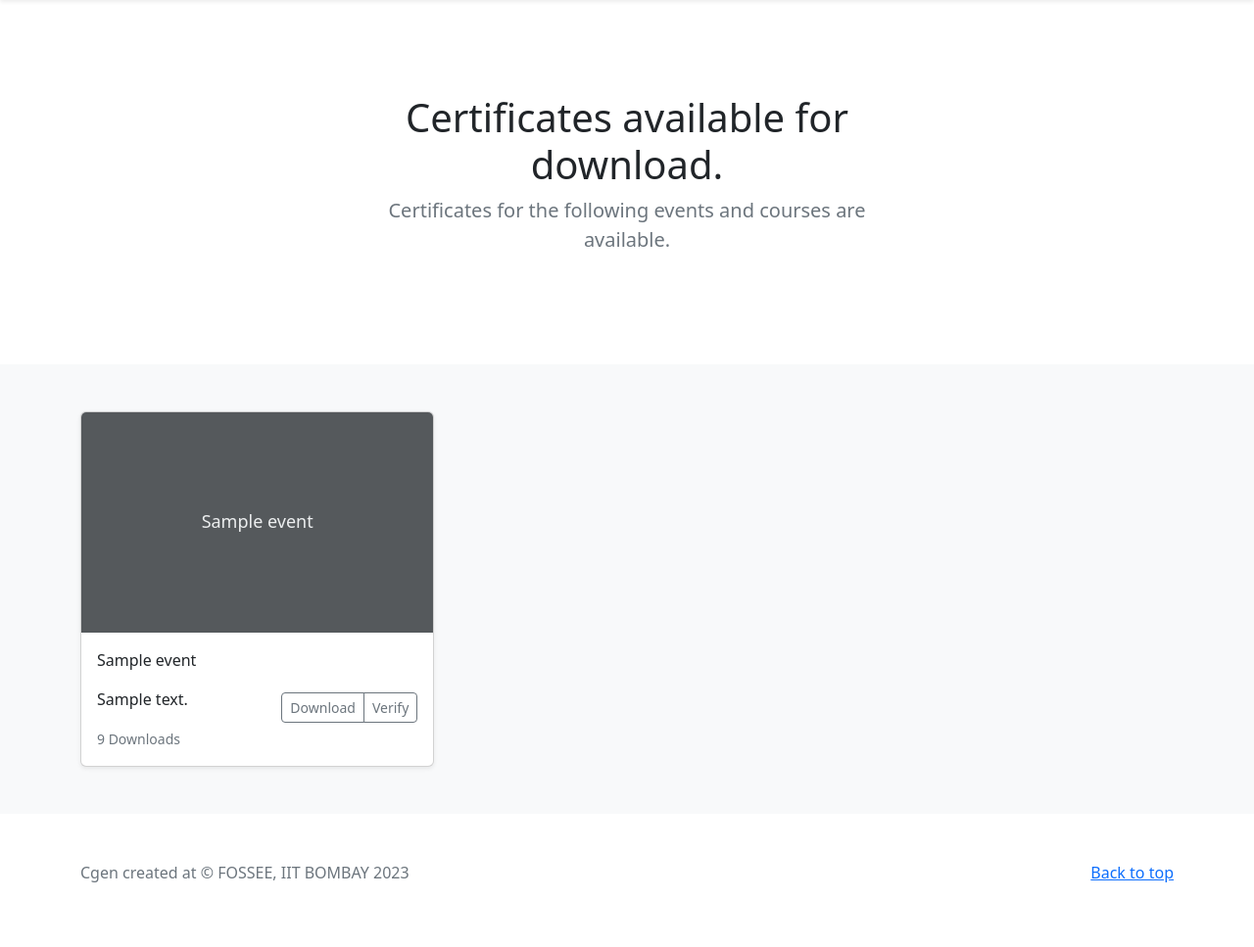
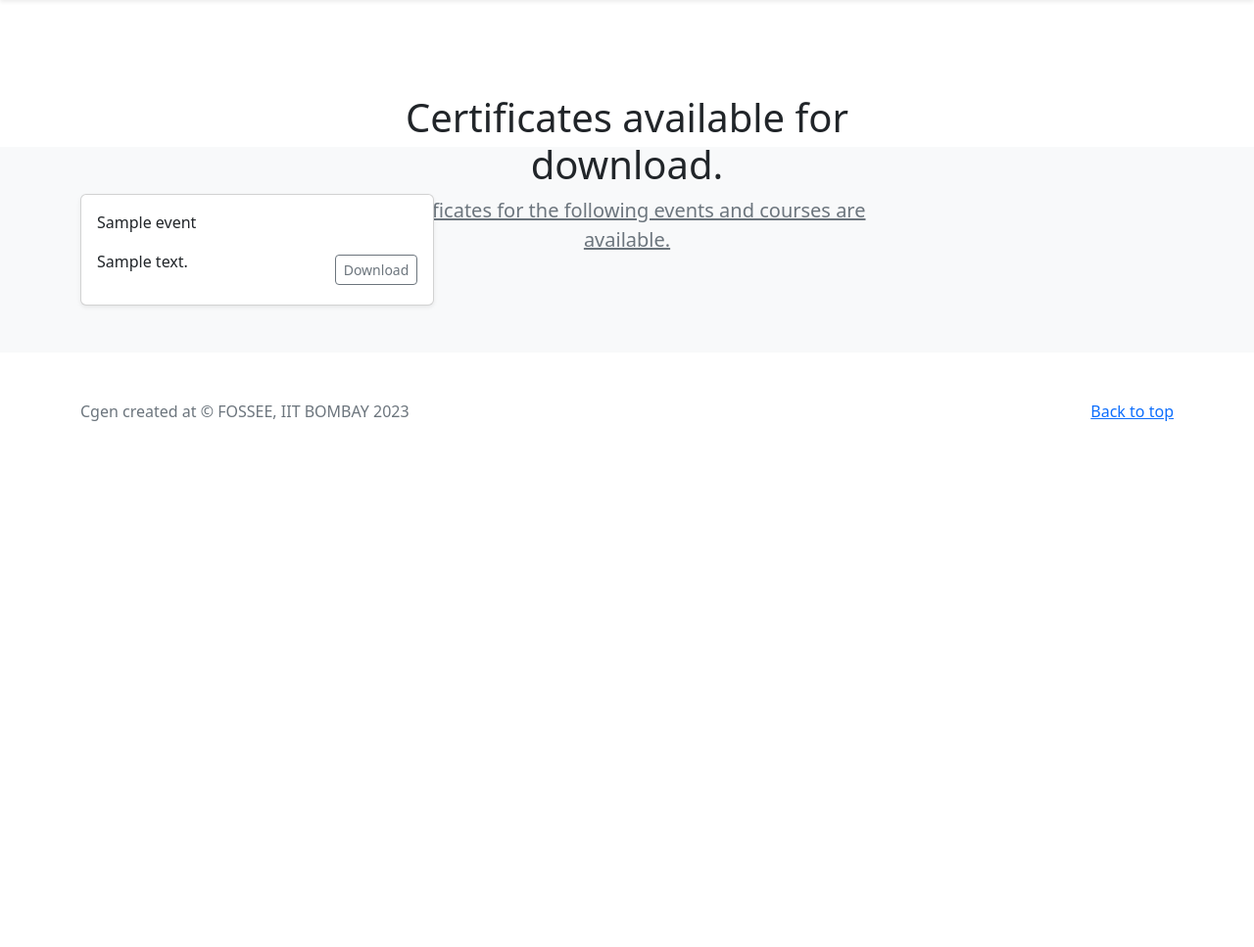
Before and after one commit to prathamesh920/certificate-generation, a Django app: page /certificate/events/ in a window 1280 px wide. Shown: the part 56-1023 px from the top of the page at 98% size. After the commit the page ends 486 px from the top, so only its background shows below. Run offline with Django 3.2, Linux system fonts and the light colour scheme; tables that the repository leaves empty hold one stand-in row (values such as "Sample post"); some libraries are stand-ins or nearby versions.

Commit message:
Add template changes

```diff
--- a/website/cgen/templates/base.html
+++ b/website/cgen/templates/base.html
@@ -67,8 +67,8 @@
 
 <main>
 
-  <section class="py-5 text-center container">
-    <div class="row py-lg-5">
+  <section class="py-5 text-center container" style="max-height:150px;">
+    <div class="row py-lg-5" style="padding-top:1rem; padding-bottom:1rem;">
       <div class="col-lg-6 col-md-8 mx-auto">
           <h1 class="fw-light">{% block header %} {% endblock %}</h1>
           <p class="lead text-muted">{% block header_content %} {% endblock %}</p>
--- a/website/cgen/templates/index.html
+++ b/website/cgen/templates/index.html
@@ -60,7 +60,7 @@
 {% endblock %}
 
 {% block header_content %}
-    Certificates for the following events and courses are available.
+    <u> Certificates for the following events and courses are available.</u>
 {% endblock %}
 
 {% block content %}
@@ -68,8 +68,8 @@
       {% for event in events %}
             <div class="col">
               <div class="card shadow-sm">
-                  <svg class="bd-placeholder-img card-img-top" width="100%" height="225" xmlns="http://www.w3.org/2000/svg" role="img" aria-label="Placeholder: Thumbnail" preserveAspectRatio="xMidYMid slice" focusable="false"><title>Placeholder</title><rect width="100%" height="100%" fill="#55595c"/><text x="50%" y="50%" fill="#eceeef" dy=".3em">{{ event.name }}</text></svg>
-
+                  <!--<svg class="bd-placeholder-img card-img-top" width="100%" height="225" xmlns="http://www.w3.org/2000/svg" role="img" aria-label="Placeholder: Thumbnail" preserveAspectRatio="xMidYMid slice" focusable="false"><title>Placeholder</title><rect width="100%" height="100%" fill="#55595c"/><text x="50%" y="50%" fill="#eceeef" dy=".3em">{{ event.name }}</text></svg>
+                -->
                 <div class="card-body">
                   <p class="card-text">{{ event.name }}</p>
                   {% for certificate in event.certificate_set.all %}
@@ -77,10 +77,10 @@
                   <p>{{ certificate.description }}
                     <div class="btn-group">
                       <a type="button" href="{%  url 'certificate_download' certificate.id %}" class="btn btn-sm btn-outline-secondary">Download</a>
-                      <a type="button" href="{%  url 'verify' %}" class="btn btn-sm btn-outline-secondary">Verify</a>
+                      <!--<a type="button" href="{%  url 'verify' %}" class="btn btn-sm btn-outline-secondary">Verify</a>-->
                     </div>
                   </div>
-                    <small class="text-muted">9 Downloads</small>
+                  <!--<small class="text-muted">9 Downloads</small>-->
                   {% endfor %}
                 </div>
               </div>
```
